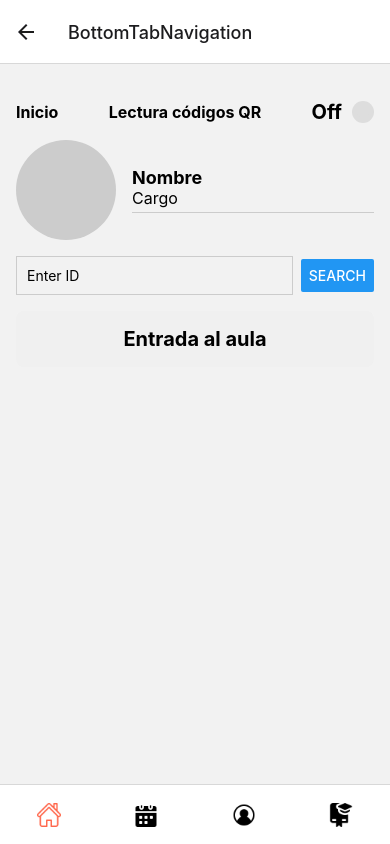
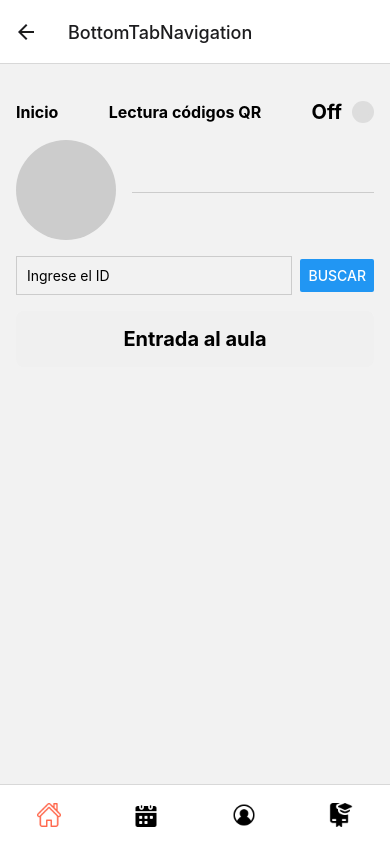
Before and after one commit to Snnat19/ValinyMovil, a React Native app in the folder qr-attendance-app/: screen /BottomTabNavigation in a window 390 px wide. Built offline with nearby package versions, Linux system fonts and the light colour scheme.

Commit message:
(Frontend): Show user data in the app

```diff
--- /dev/null
+++ b/qr-attendance-app/src/context/UserContext.js
@@ -0,0 +1,17 @@
+import React, { createContext, useContext, useState } from 'react';
+
+const UserContext = createContext();
+
+export const UserProvider = ({ children }) => {
+  const [user, setUser] = useState(null);
+
+  return (
+    <UserContext.Provider value={{ user, setUser }}>
+      {children}
+    </UserContext.Provider>
+  );
+};
+
+export const useUser = () => useContext(UserContext); // Exporta useUser
+
+export default UserContext;
--- a/qr-attendance-app/src/screen/Main/CoursesScreen.tsx
+++ b/qr-attendance-app/src/screen/Main/CoursesScreen.tsx
@@ -18,7 +18,7 @@ const Cursos = () => {
   useEffect(() => {
     const fetchData = async () => {
       try {
-        const response = await fetch('http://192.168.1.42:3000/api/estudiantes');
+        const response = await fetch('http://192.168.1.19:3000/api/estudiantes');
         const data = await response.json();
         setStudents(data.data);
       } catch (error) {
--- a/qr-attendance-app/src/screen/Main/HomeScreen.tsx
+++ b/qr-attendance-app/src/screen/Main/HomeScreen.tsx
@@ -2,8 +2,8 @@ import React, { useState, useEffect } from 'react';
 import { View, Text, TextInput, Button, StyleSheet } from 'react-native';
 import ToggleCameraButton from '../../components/ui/Main/Home/ToggleCameraButton';
 import CameraView from '../../components/ui/Main/Home/CameraView';
-import FormReturn from '../../components/ui/Main/Home/FormReturn';
 import Spacer from '../../components/ui/Shared/Spacer';
+import { useUser } from '../../context/UserContext'; // Importar useUser desde el contexto
 
 type Student = {
   Administradores: string;
@@ -19,19 +19,26 @@ const HomeScreen = () => {
   const [isCameraActive, setIsCameraActive] = useState(false);
   const [id, setId] = useState('');
   const [student, setStudent] = useState<Student | null>(null);
+  const { user } = useUser(); // Obtener los datos del usuario del contexto
+
+  useEffect(() => {
+    // Puedes realizar alguna acción inicial aquí si es necesario
+  }, []);
 
   const handleToggleCamera = (isActive: boolean) => {
     setIsCameraActive(isActive);
   };
+
   const handleScanned = (data: { text: string }) => {
-    // maneja los datos escaneados aquí
+    // Maneja los datos escaneados aquí
     console.log(data.text);
   };
+
   const handleSearch = async () => {
     try {
       // Actualizar el campo Registro a 1
       const newData = {
-              "Registro": 1
+        Registro: 1
       };
 
       const options = {
@@ -40,7 +47,7 @@ const HomeScreen = () => {
         body: JSON.stringify(newData),
       };
 
-            const updateResponse = await fetch(`http://192.168.1.42:3000/api/estudiantes/${id}`, options);
+      const updateResponse = await fetch(`http://192.168.1.19:3000/api/estudiantes/${id}`, options);
       const updateData = await updateResponse.json();
 
       if (updateData.success) {
@@ -52,11 +59,13 @@ const HomeScreen = () => {
       console.error('Error fetching data: ', error);
     }
 
-      const response = await fetch(`http://192.168.1.42:3000/api/estudiantes/${id}`);
+    try {
+      const response = await fetch(`http://192.168.1.19:3000/api/estudiantes/${id}`);
       const data = await response.json();
       setStudent(data.data);
-
-
+    } catch (error) {
+      console.error('Error fetching data: ', error);
+    }
   };
 
   return (
@@ -72,8 +81,8 @@ const HomeScreen = () => {
       <View style={styles.profile}>
         <View style={styles.photo} />
         <View style={styles.profileTextContainer}>
-          <Text style={styles.profileName}>Nombre</Text>
-          <Text style={styles.profilePosition}>Cargo</Text>
+          <Text style={styles.profileName}>{user?.Nombres}</Text>
+          <Text style={styles.profilePosition}>{user?.Rol}</Text>
         </View>
       </View>
 
@@ -81,10 +90,10 @@ const HomeScreen = () => {
         <TextInput
           value={id}
           onChangeText={setId}
-          placeholder="Enter ID"
+          placeholder="Ingrese el ID"
           style={styles.input}
         />
-        <Button title="Search" onPress={handleSearch} />
+        <Button title="Buscar" onPress={handleSearch} />
       </View>
 
       <View style={styles.titleContainer}>
@@ -96,7 +105,7 @@ const HomeScreen = () => {
       <View style={styles.mainContent}>
         {isCameraActive ? (
           <View style={styles.cameraContainer}>
-            <CameraView isActive={isCameraActive}  onScanned={handleScanned}/>
+            <CameraView isActive={isCameraActive} onScanned={handleScanned} />
           </View>
         ) : (
           student && (
@@ -112,12 +121,6 @@ const HomeScreen = () => {
     </View>
   );
 };
-
-// ... el resto de tu código
-
-
-
-
 
 const styles = StyleSheet.create({
   container: {
--- a/qr-attendance-app/src/screen/Main/LoginScreen.jsx
+++ b/qr-attendance-app/src/screen/Main/LoginScreen.jsx
@@ -1,62 +1,42 @@
 import React, { useState, useContext } from 'react';
 import { View, Text, TextInput, Button, Alert, Image, TouchableOpacity } from 'react-native';
 import { useNavigation } from '@react-navigation/native';
-//import { UserContext } from '../App'; // Importa el contexto
+import { useUser } from '../../context/UserContext'; // Importar useUser desde el contexto
 
 function Login() {
   const [usuario, setUsuario] = useState('');
   const [contraseña, setContraseña] = useState('');
   const navigation = useNavigation();
-  //const { setUserData } = useContext(UserContext); // Usa el contexto
+  const { setUser } = useUser(); // Obtener setUser del contexto
 
   const handleSubmit = async () => {
-    // Datos a enviar
     const data = {
       ID_Admin: usuario,
       password: contraseña,
     };
 
-    // Opciones de la solicitud fetch
     const options = {
       method: 'POST',
       headers: { 'Content-Type': 'application/json' },
       body: JSON.stringify(data),
     };
 
-    // Realizar la solicitud a la API
     try {
-      const response = await fetch('http://192.168.1.42:3000/api/administradores/authenticate', options);
-      const data = await response.json();
+      const response = await fetch('http://192.168.1.19:3000/api/administradores/authenticate', options);
+      const userData = await response.json();
 
-      // Aquí puedes manejar la respuesta de la API
-      if (data.success) {
-        // Guardar el token en el almacenamiento local
-       // await AsyncStorage.setItem('token', data.token);
-
-        // Actualizar los datos del usuario
-
-        /*
-        setUserData({
-          ID_Admin: usuario,
-          password: contraseña,
-        });
-        */
-
-        // Redirigir al usuario a la página de registros
-
-
-        navigation.navigate('BottomTabNavigation');
-      } else if (data.message) {
-        Alert.alert(data.message);
+      if (userData.success) {
+        setUser(userData.data); // Establecer los datos del usuario en el contexto
+        navigation.navigate('BottomTabNavigation'); // Navegar a la pantalla principal
+      } else if (userData.message) {
+        Alert.alert(userData.message);
       }
     } catch (error) {
-      // Aquí puedes manejar cualquier error que ocurra durante la solicitud
       console.error('Error:', error);
     }
   };
 
   return (
-
     <View style={styles.container}>
       <View style={styles.formContainer}>
         <Image
@@ -87,6 +67,7 @@ function Login() {
             secureTextEntry
           />
         </View>
+
         <TouchableOpacity
           style={styles.button}
           onPress={handleSubmit}
@@ -95,7 +76,6 @@ function Login() {
         </TouchableOpacity>
       </View>
     </View>
-
   );
 }
 
@@ -164,4 +144,5 @@ const styles = {
     fontWeight: 'bold',
   },
 };
+
 export default Login;
--- a/qr-attendance-app/src/screen/Main/ReportScreen.tsx
+++ b/qr-attendance-app/src/screen/Main/ReportScreen.tsx
@@ -21,7 +21,7 @@ const Reportes = () => {
   useEffect(() => {
     const fetchData = async () => {
       try {
-        const response = await fetch('http://192.168.1.42:3000/api/porcentajes/porcentaje_registros');
+        const response = await fetch('http://192.168.1.19:3000/api/porcentajes/porcentaje_registros');
         const data = await response.json();
         setStudents(data.data);
       } catch (error) {
--- a/qr-attendance-app/src/screen/Main/SpecifReportScreen.tsx
+++ b/qr-attendance-app/src/screen/Main/SpecifReportScreen.tsx
@@ -37,7 +37,7 @@ const ReporteEspecifico: React.FC<ReporteEspecificoProps> = ({ setToken }) => {
   useEffect(() => {
     const cargarEstudiantes = async () => {
       try {
-        const response = await axios.get('http://192.168.1.42:3000/api/estudiantes');
+        const response = await axios.get('http://192.168.1.19:3000/api/estudiantes');
         console.log('Datos de estudiantes:', response.data);
         setEstudiantes(response.data.data);
       } catch (error) {
```
Also changed, not shown: qr-attendance-app/App.tsx (+4 -3 lines), 1 other file (tests, documents, lock files or other folders). Lines whose indentation alone changed are shown as unchanged.
